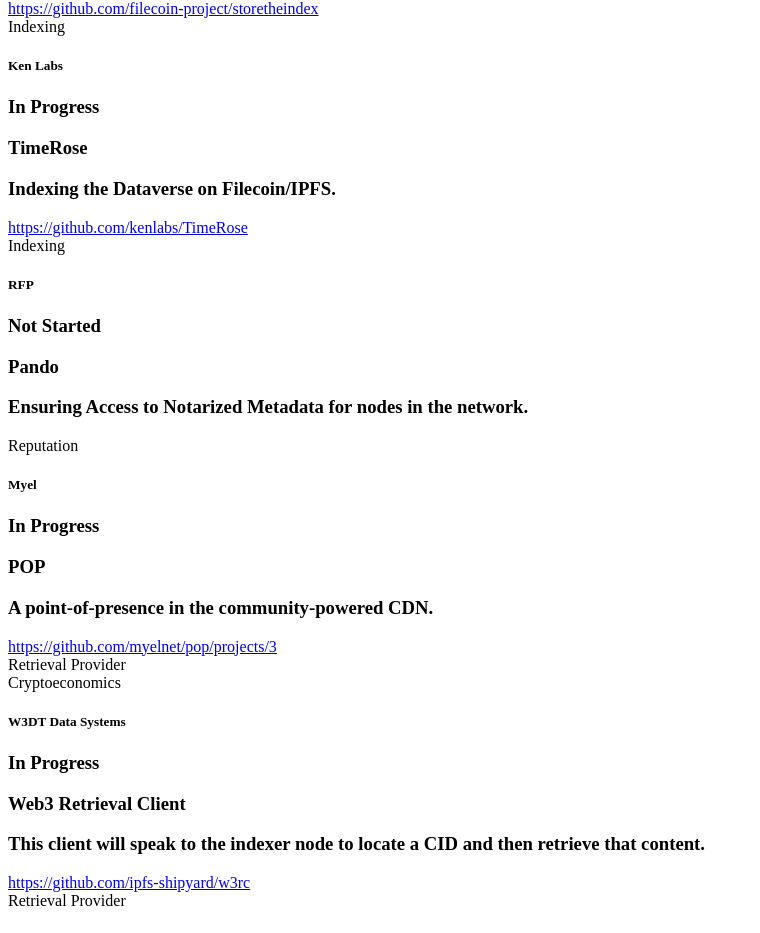
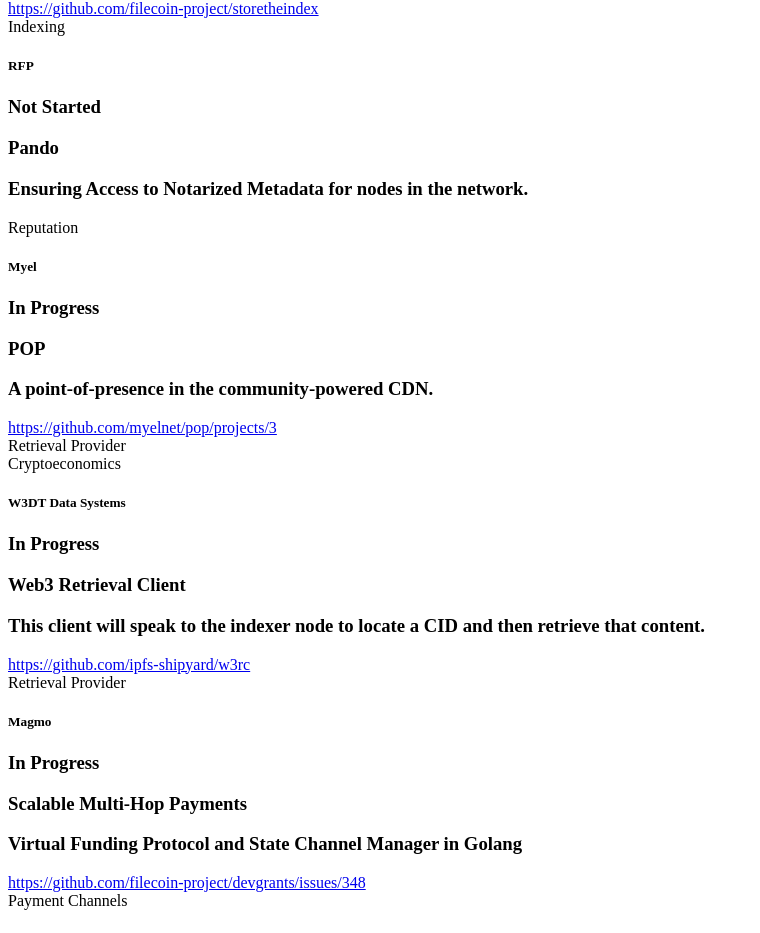
Before and after one commit to filecoin-project/retrieval-market, a Next.js app: page / in a window 1280 px wide. Shown: the part 1584-2517 px from the top of the page, without its empty margins (0-760 px from the left). Built offline with nearby package versions, Linux system fonts and the light colour scheme.

Commit message:
new projects and team

```diff
--- a/components/home/Projects.tsx
+++ b/components/home/Projects.tsx
@@ -35,14 +35,6 @@
     topics: ["Indexing"],
   },
   {
-    name: "TimeRose",
-    team: "Ken Labs",
-    description: "Indexing the Dataverse on Filecoin/IPFS.",
-    status: "In Progress",
-    link: "https://github.com/kenlabs/TimeRose",
-    topics: ["Indexing"],
-  },
-  {
     name: "Pando",
     team: "RFP",
     description:
@@ -65,6 +57,22 @@
       "This client will speak to the indexer node to locate a CID and then retrieve that content.",
     status: "In Progress",
     link: "https://github.com/ipfs-shipyard/w3rc",
+    topics: ["Retrieval Provider"],
+  },
+  {
+    name: "Scalable Multi-Hop Payments",
+    team: "Magmo",
+    description: "Virtual Funding Protocol and State Channel Manager in Golang",
+    status: "In Progress",
+    link: "https://github.com/filecoin-project/devgrants/issues/348",
+    topics: ["Payment Channels"],
+  },
+  {
+    name: "FCR",
+    team: "Zhenyang Shi",
+    description: "A Filecoin Retrieval Provider with a payment proxy network",
+    status: "In Progress",
+    link: "https://github.com/wcgcyx/fcr",
     topics: ["Retrieval Provider"],
   },
 ];
--- a/components/home/Teams.tsx
+++ b/components/home/Teams.tsx
@@ -47,6 +47,12 @@
     description: "Edge Storage and Computing on Web 3.0",
     website: "https://filswan.com",
   },
+  {
+    name: "Magmo",
+    description:
+      "State Channels - a scaling solution for the Ethereum blockchain",
+    website: "https://magmo.com",
+  },
 ];
 
 export default function Teams() {
```
